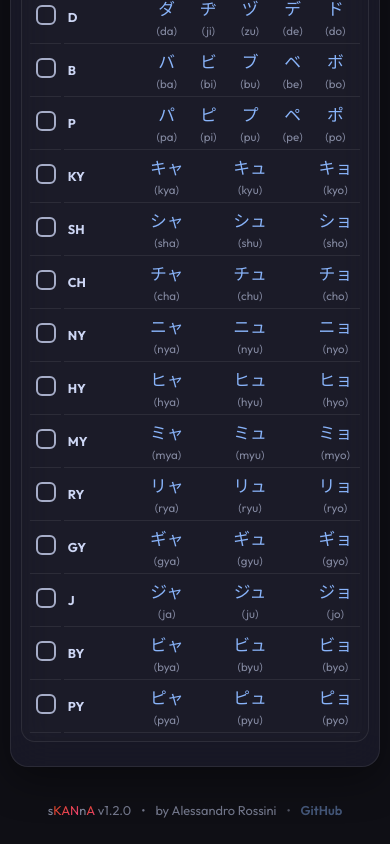
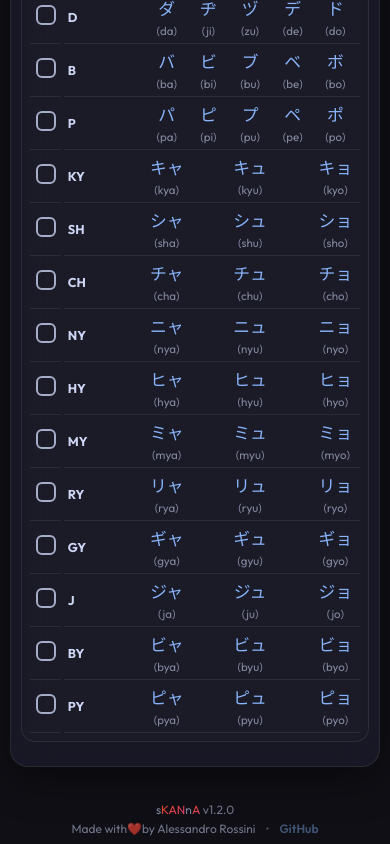
Before and after one commit to RMantis/skanna, a React (Vite) app: page / in a window 390 px wide. Shown: the part 3281-4125 px from the top of the page. Built offline with nearby package versions, Linux system fonts and the light colour scheme; a web font is replaced by a local one.

Commit message:
feat: update footer text

```diff
--- a/src/App.tsx
+++ b/src/App.tsx
@@ -259,7 +259,7 @@ function App() {
           <span className="footer-version">&nbsp;v{packageJson.version}</span>
         </span>
         <span className="footer-group">
-          by Alessandro Rossini <span className="credit-divider">&bull;</span> <a href="https://github.com/RMantis/skanna" target="_blank" rel="noopener noreferrer">GitHub</a>
+          Made with <span className="footer-heart" aria-label="love">❤️</span> by Alessandro Rossini <span className="credit-divider">&bull;</span> <a href="https://github.com/RMantis/skanna" target="_blank" rel="noopener noreferrer">GitHub</a>
         </span>
       </footer>
     </>
--- a/src/index.css
+++ b/src/index.css
@@ -1322,8 +1322,16 @@ html[data-theme='light'] .brand-muted {
 
     .footer {
         padding-top: 10px;
+        padding-left: 12px;
+        padding-right: 12px;
         margin-bottom: 8px;
-        font-size: 0.8rem;
+        font-size: 0.75rem;
+        flex-direction: column;
+        row-gap: 4px;
+    }
+
+    .footer-group:not(:last-child)::after {
+        display: none;
     }
 
     .hero-desc {
```
